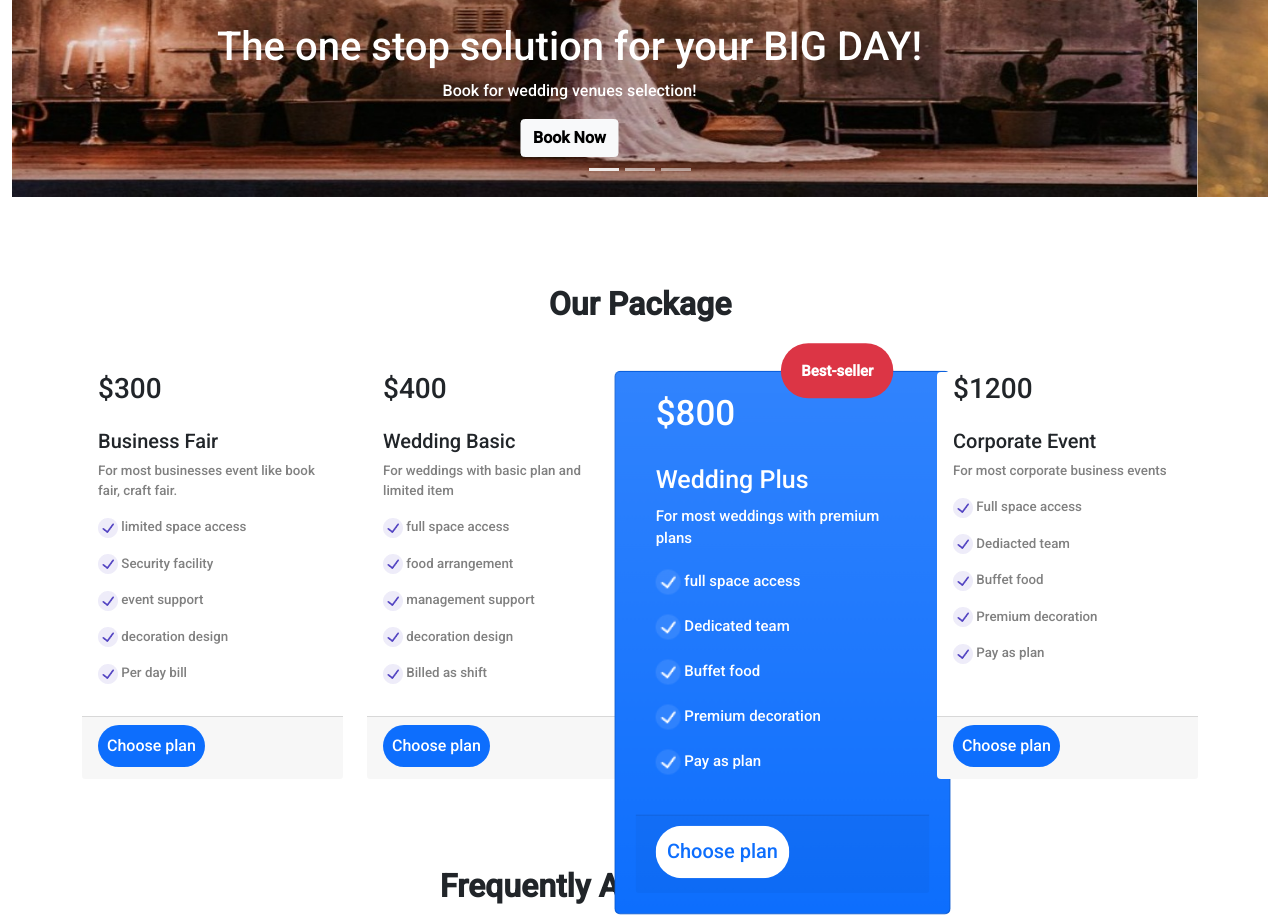
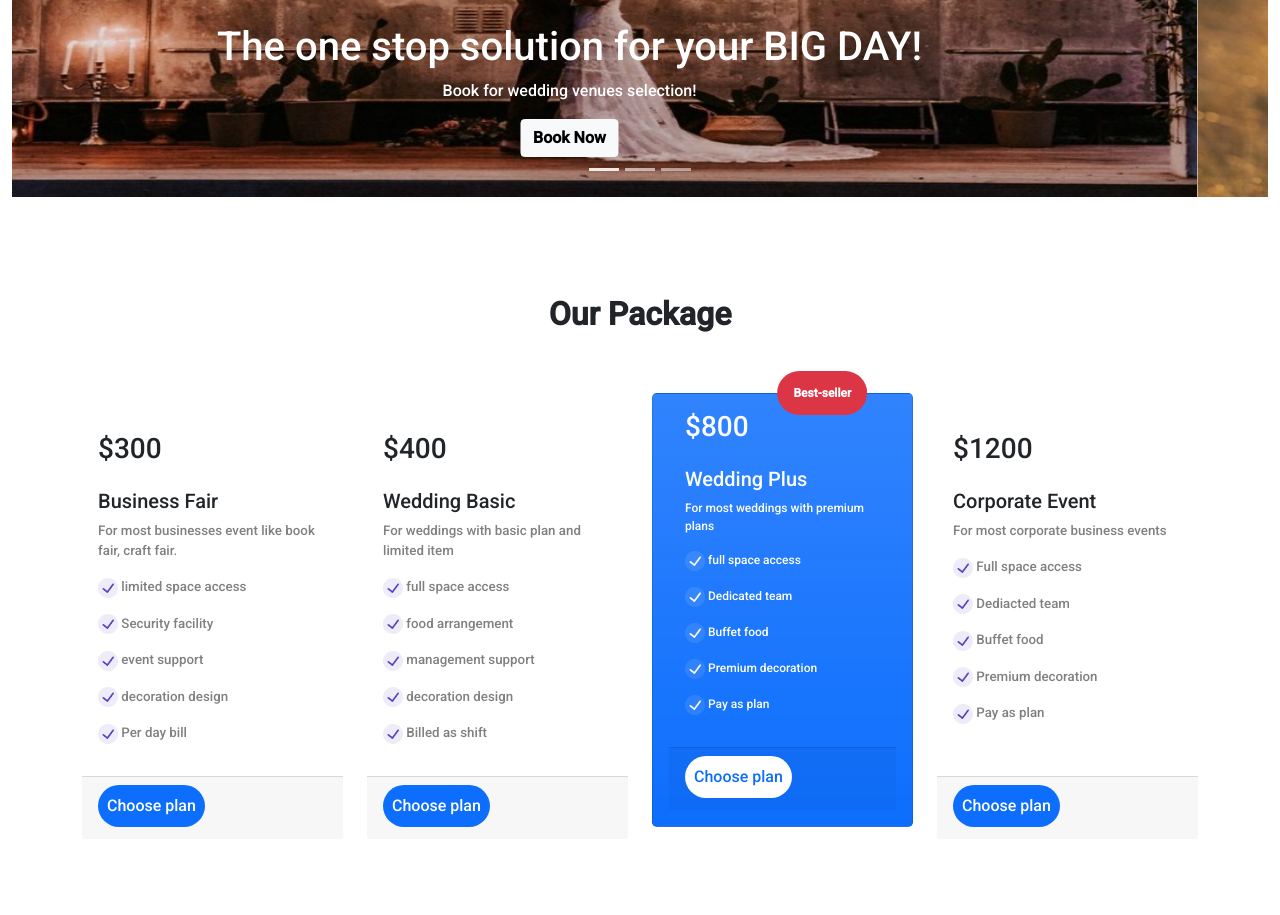
Before and after one commit to SarafNusrat/convention-center, a plain HTML site: page index.html in a window 1280 px wide. Shown: the part 378-1293 px from the top of the page. Drawn offline with nearby package versions, Linux system fonts and the light colour scheme.

Commit message:
all done hopefully

```diff
--- a/css/styles.css
+++ b/css/styles.css
@@ -39,11 +39,22 @@ span{
     .slide-caption{
         font-size: 15px;
       }
+      .wedding-basic-card{
+          margin-bottom: 30px;
+      }
+
 }
 
 .highlighted-card{
     font-size: 12px;
     font-weight: lighter;
-    height: 90px;
-    transform: scale(1.25,1.25);
+    margin-top: -15px;
 }
+
+.package-margin{
+    padding-top: 50px;
+}
+
+.package-title-padding{
+    padding-bottom: 50px;
+}
--- a/index.html
+++ b/index.html
@@ -70,8 +70,8 @@
     </header>
     <main>
         <!-- Package-->
-        <section class="container stellato-section-margin">
-            <h2 class="fw-bold text-center mt-5 mb-5">Our Package</h2>
+        <section class="container package-margin">
+            <h2 class="fw-bold text-center package-title-padding mt-5 mb-5">Our Package</h2>
             <div class="row row-cols-1 row-cols-lg-4 g-4">
                 <div class="col">
                   <div class="card h-100 border-0">
@@ -94,7 +94,7 @@
                     </div>
                   </div>
                 </div>
-                <div class="col">
+                <div class="col wedding-basic-card">
                   <div class="card h-100 border-0">
                     <h3 class="ps-3">$400</h3>
                     <div class="card-body">
@@ -115,7 +115,7 @@
                     </div>
                   </div>
                 </div>
-                <div class="col highlighted-card p-2">
+                <div class="col highlighted-card">
                   <div class="card h-460 p-3 m-60 bg-primary bg-gradient rounded-3 text-white">
                     <h3 class="ps-3">$800</h3>
                     <div class="card-body">
```
